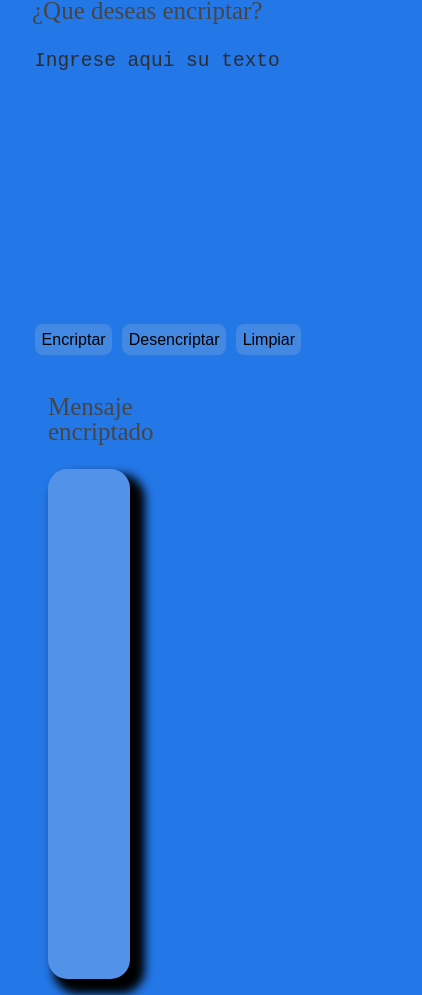
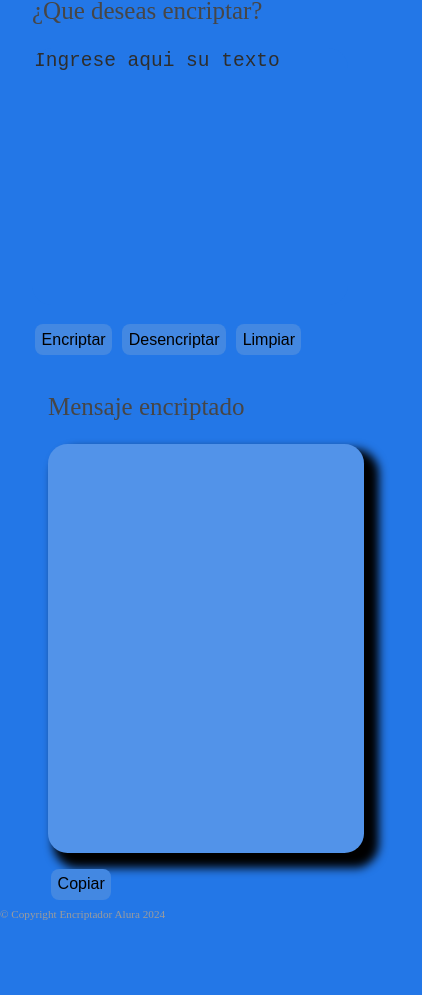
Before and after one commit to StivenGonzalezz/Encriptador, a plain HTML site: page index.html in a window 390 px wide. Shown: the part 98-1093 px from the top of the page, 422 px wide, since content can reach past the window. After the commit the page ends 1018 px from the top, so only its background shows below. Drawn offline with Linux system fonts and the light colour scheme.

Commit message:
proyecto finalizado

```diff
--- a/styles.css
+++ b/styles.css
@@ -166,11 +166,12 @@ body.active{
 
     .body{
         display: inline-block;
+        height: 100%;
     }
 
     .main{
         margin-left: 2em;
-        width: 100%;
+        width: 80%;
         height: 45vh;
     }
 
@@ -184,7 +185,7 @@ body.active{
     }
 
     .input{
-        width: 80%;
+        width: 100%;
         height: 30vh;
     }
 
@@ -192,4 +193,16 @@ body.active{
         width: 100%;
     }
 
+    .output{
+        width: 80%;
+        height: 60%;
+        margin-left: 0 0 0 2em;
+
+    }
+
+    .result{
+        display: block;
+        width: 100%;
+        height: 80%;
+    }
 }
```
